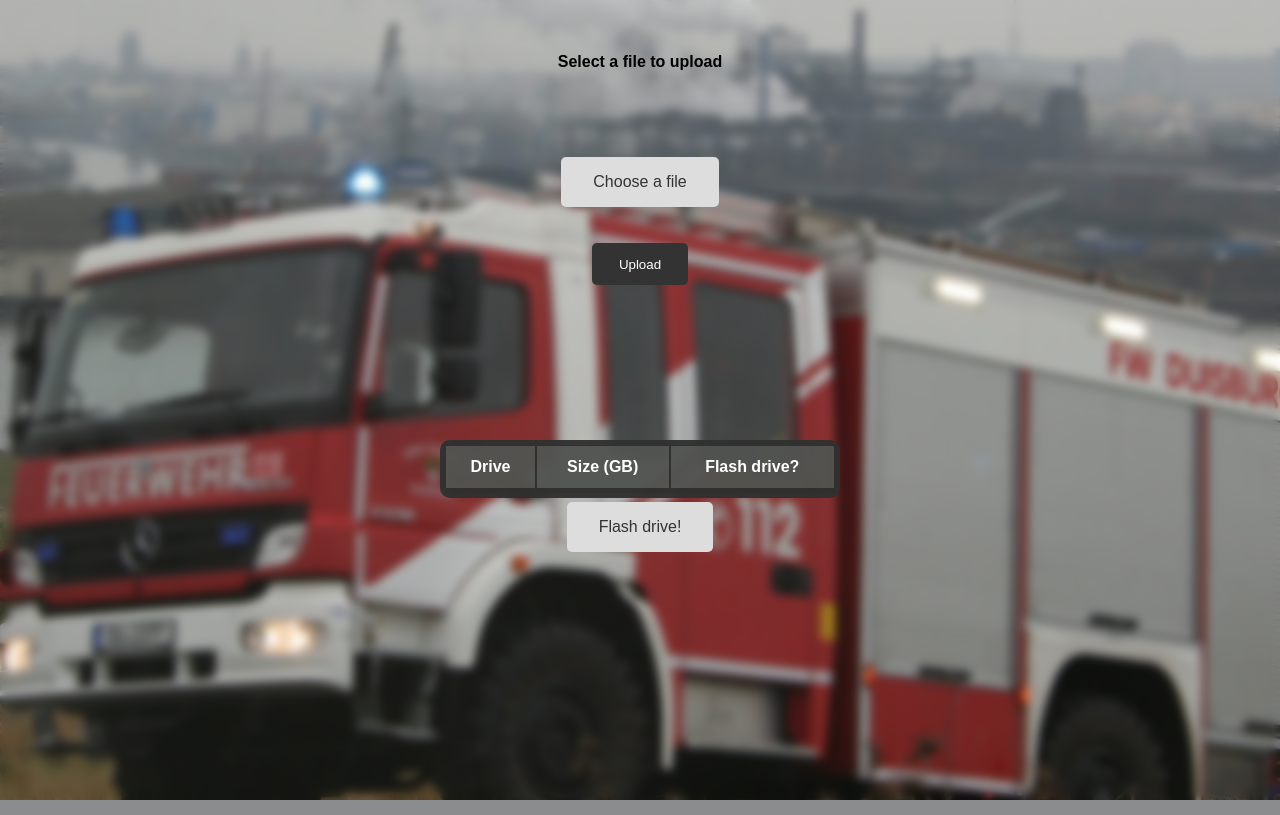
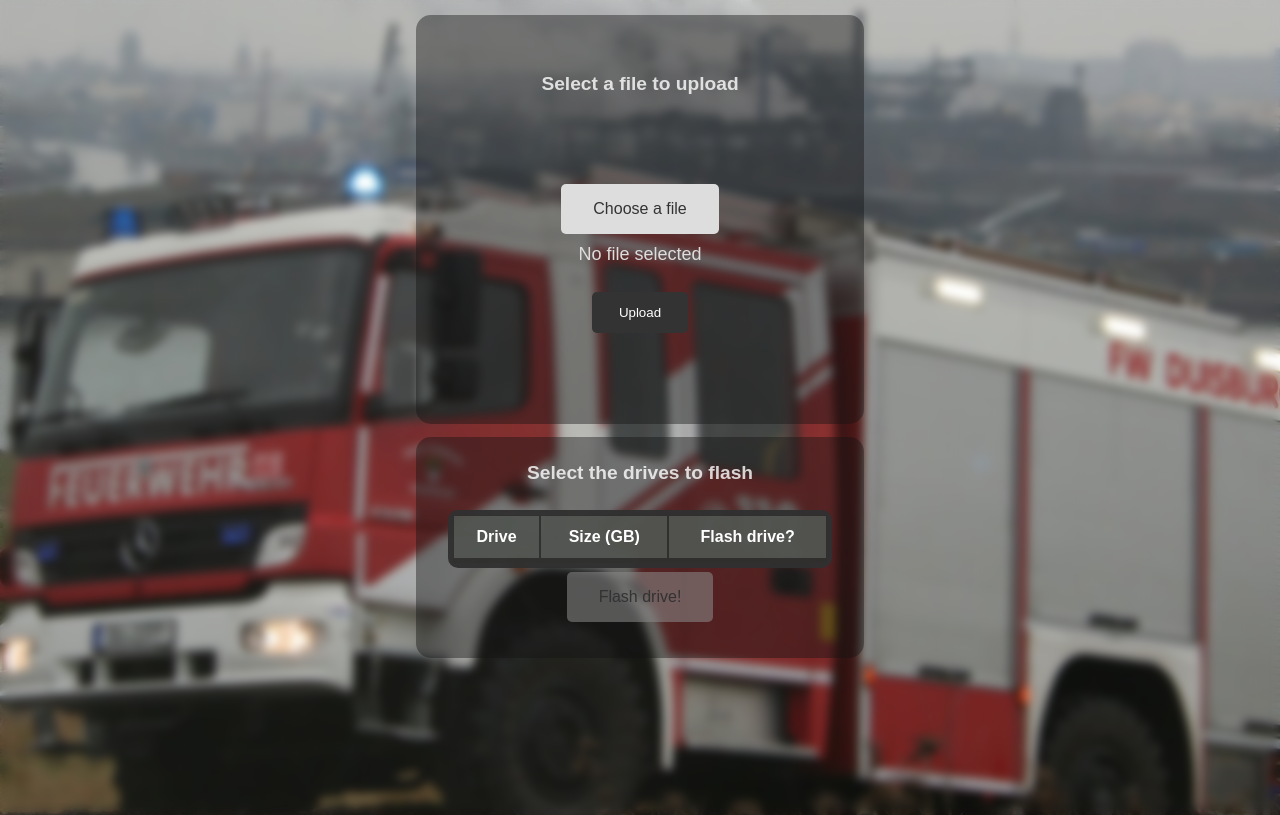
Before and after one commit to lucamillers/DriveFlasherWebinterface, a PHP site: page / in a window 1280 px wide. Run offline with PHP 8.4, Linux system fonts and the light colour scheme; lists and menus that the app fills with data are empty.

Commit message:
Added divs for element groups Added dynamic table resize

```diff
--- a/index.php
+++ b/index.php
@@ -8,19 +8,21 @@
 </head>
 
 <body>
+
   <div class="file-upload-container">
-    <h4>Select a file to upload</h4>
+    <h4 class="headline">Select a file to upload</h4>
     <form>
       <div class="form-group">
         <input type="file" name="file" id="file" onchange="updateSelectedFile(this)" accept=".iso">
         <label for="file">Choose a file</label>
     </form>
-    <div id="selected-file-name"></div>
+    <div id="selected-file-name">No file selected</div>
 
     <input type="submit" value="Upload" method=POST enctype=multipart/form-data onclick="uploadFile()">
   </div>
   </div>
   <div class="table-flash-container">
+  <h4 class="headline">Select the drives to flash</h4>
     <table class="responsive" disabled>
       <tr>
         <th>Drive</th>
@@ -43,13 +45,13 @@
     </table>
     <button class="button btnFlash" type="button" disabled>Flash drive!</button>
   </div>
+
   <script>
 function uploadFile() {
   event.preventDefault();
   var file = document.getElementById("file").files[0];
   var formData = new FormData();
   formData.append("file", file);
-
   var xhr = new XMLHttpRequest();
   xhr.open("POST", "upload.php", true);
   xhr.onreadystatechange = function () {
--- a/style.css
+++ b/style.css
@@ -6,26 +6,48 @@ html, body {
 body {
     background-image: url("bg.jpg");
     backdrop-filter: blur(5px);
+    background-size: auto;
     background-position: center, center;
     margin: 0;
+    padding-top: 15px;
+    overflow: hidden;
+}
+
+.headline {
+    color:rgba(255, 255, 255, 0.8);
+    font-size: larger;
 }
 .file-upload-container {
     display: flex;
     flex-direction: column;
     align-items: center;
     padding: 2em;
+    width: 30%;
+    background-color: #1313136b;
+    margin: auto;
+    border-radius: 15px;
+    margin-bottom: 1%;
 }
 .table-flash-container {
     display: flex;
     flex-direction: column;
     align-items: center;
     padding: 2em;
+    width: 30%;
+    background-color: #1313136b;
+    margin: auto;
+    border-radius: 15px;
+    margin-bottom: 1%;
+    margin-top: 1%;
+    overflow: auto;
+    padding-top: 0;
 }
 form {
     width: 100%;
     max-width: 500px;
     margin: 2em auto;
     text-align: center;
+    margin-bottom: 0;
 }
 .form-group {
     position: relative;
@@ -65,6 +87,8 @@ table.responsive {
     text-align: center;
     border-spacing: 0;
     border-radius: 10px;
+    width: 100%;
+    height: 100%;
 }
 table.responsive td, table.responsive th {
     border: 1px solid rgba(36, 36, 36, 0.75);
@@ -115,7 +139,6 @@ table.responsive tfoot .links a{
 }
 .button {
     border: none;
-    color: white;
     padding: 15px 32px;
     text-align: center;
     text-decoration: none;
@@ -123,13 +146,29 @@ table.responsive tfoot .links a{
     font-size: 16px;
     margin: 4px 2px;
     cursor: pointer;
-
     display: inline-block;
     padding: 1em 2em;
     background-color: #ddd;
     color: #333;
     border-radius: 5px;
-    cursor: pointer;
+
+}
+
+button[disabled=disabled], button:disabled {
+    border: none;
+    color: rgba(83, 83, 83, 0.5);
+    padding: 15px 32px;
+    text-align: center;
+    text-decoration: none;
+    display: inline-block;
+    font-size: 16px;
+    margin: 4px 2px;
+    cursor: not-allowed;
+    display: inline-block;
+    padding: 1em 2em;
+    background-color: #8b8b8b8c;
+    color: #333;
+    border-radius: 5px;
 }
 
 .upload-section {
@@ -143,7 +182,7 @@ table.responsive tfoot .links a{
     padding: 20px;
   }
 
-  #table-flash-container button.btnFlash,
+  #table-flash-container,
 #table-flash-container table input[type=checkbox] {
   opacity: 1;
   pointer-events: auto;
@@ -190,4 +229,6 @@ table.responsive tfoot .links a{
 
   #selected-file-name {
     margin-top: 10px;
+    color:#ddd;
+    font-size: large;
   }
```
